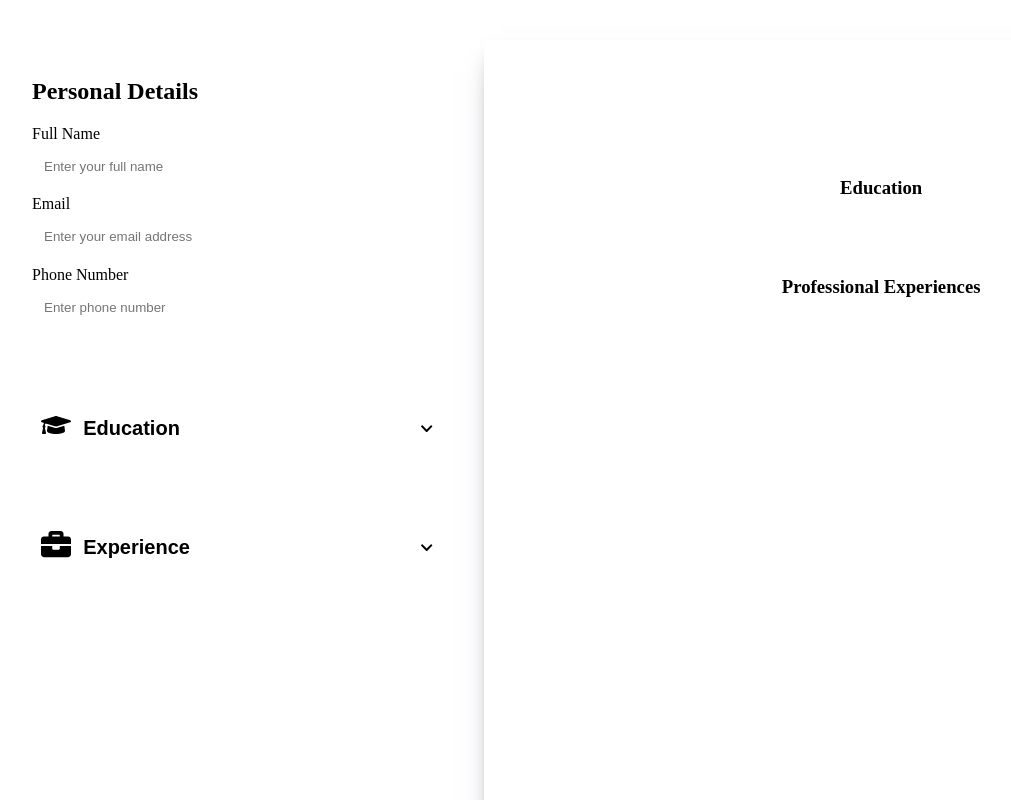
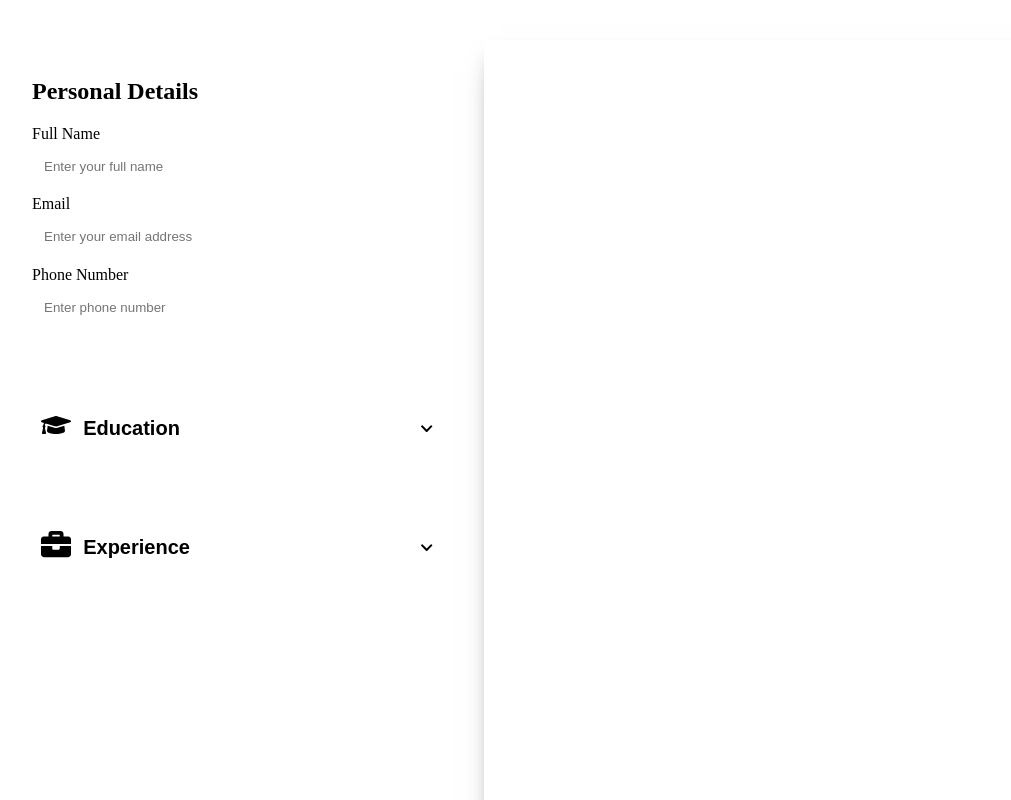
Before and after one commit to velvet-jedi/-CV_APP, a React (Vite) app: page / in a window 1280 px wide. Shown: the top 800 px of the page, without its empty margins (18-1029 px from the left). Built offline with nearby package versions, Linux system fonts and the light colour scheme; the HTML template or start-up script is replaced by a standard one.

Commit message:
emloy Object.entries instead of Object.values

```diff
--- a/src/Components/DisplaySection.jsx
+++ b/src/Components/DisplaySection.jsx
@@ -4,7 +4,7 @@
 const DisplaySection = ({ array, InfoComponent, title }) => {
   const hasNonEmptyValues = (obj) => {
     // do any of the objects in the array contain non-empty values for their properties
-    return Object.values(obj).some(value => value !== '');
+    return Object.entries(obj).some(([key, value]) => key!=='id' && value !== '');
   }
 
 
```
